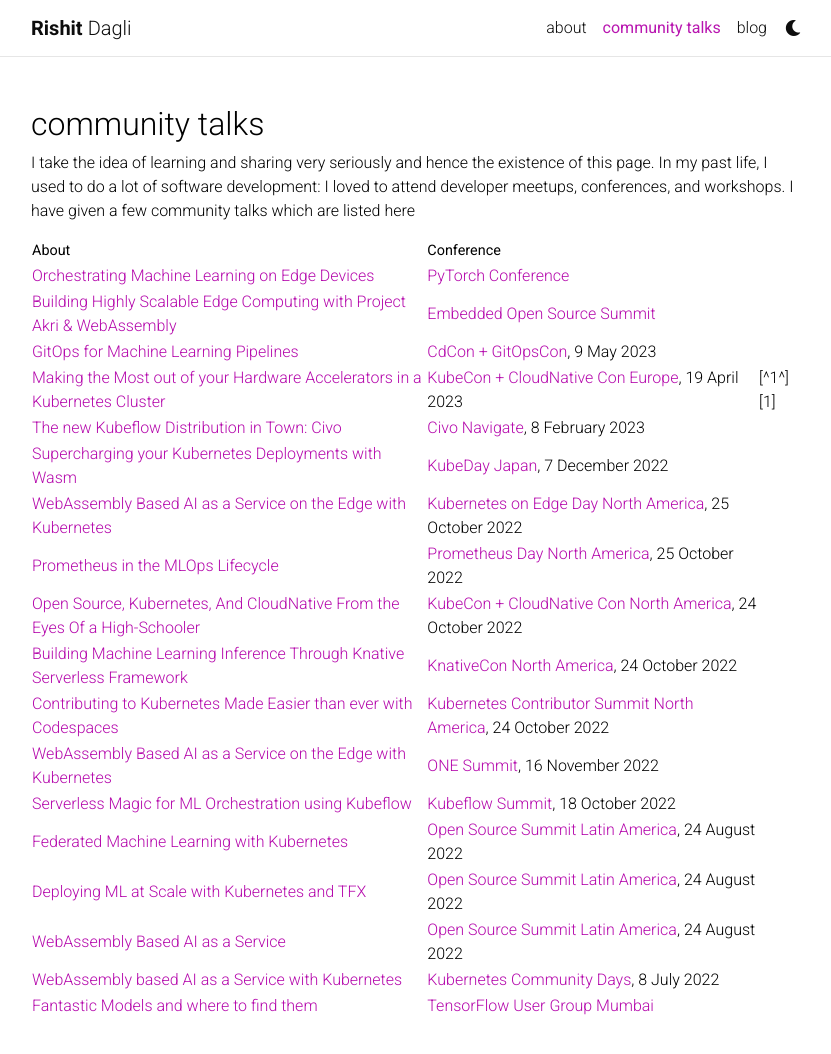
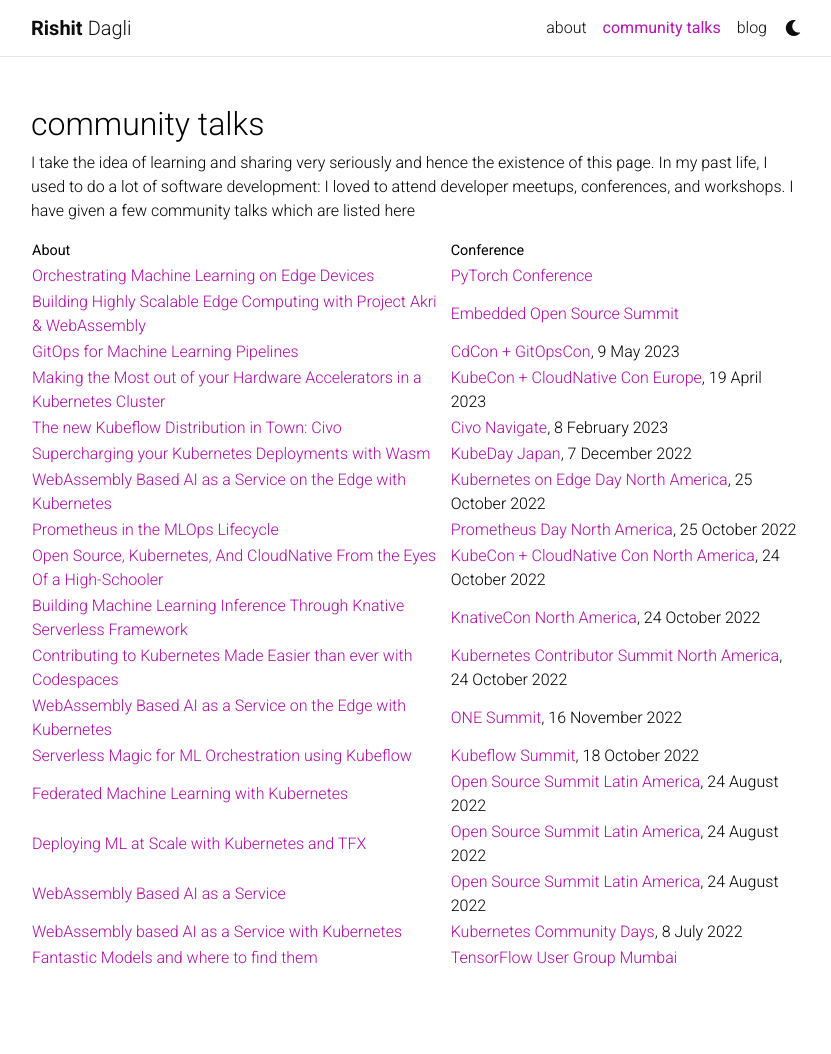
Before and after one commit to Rishit-dagli/personal-website, a Jekyll site: the page built from _pages/community-talks.md, in a window 1280 px wide and 1089 px high. Shown: the top 1054 px of the window, without its empty margins (224-1055 px from the left). Built offline with Jekyll 4.4.1, drawn with Linux system fonts in a browser that asks for light colours; comment, search, counter and statistics services are not loaded; a style sheet for code colours, icons or effects is not loaded.

Commit message:
Update community-talks.md

```diff
--- a/_pages/community-talks.md
+++ b/_pages/community-talks.md
@@ -15,7 +15,7 @@
 | [Orchestrating Machine Learning on Edge Devices](https://youtu.be/B3p9R71AgyY) | [PyTorch Conference](https://events.linuxfoundation.org/pytorch-conference/) |
 | [Building Highly Scalable Edge Computing with Project Akri & WebAssembly](https://youtu.be/qt_HLvpSyzs) | [Embedded Open Source Summit](https://events.linuxfoundation.org/embedded-open-source-summit/) |
 | [GitOps for Machine Learning Pipelines](https://youtu.be/CwZnOTZD5UE) | [CdCon + GitOpsCon](https://events.linuxfoundation.org/cdcon-gitopscon/), 9 May 2023 |
-| [Making the Most out of your Hardware Accelerators in a Kubernetes Cluster](https://youtu.be/9g0ZlX0y3jw) | [KubeCon + CloudNative Con Europe](https://events.linuxfoundation.org/kubecon-cloudnativecon-europe/), 19 April 2023 |[^1^][1]
+| [Making the Most out of your Hardware Accelerators in a Kubernetes Cluster](https://youtu.be/9g0ZlX0y3jw) | [KubeCon + CloudNative Con Europe](https://events.linuxfoundation.org/kubecon-cloudnativecon-europe/), 19 April 2023 |
 | [The new Kubeflow Distribution in Town: Civo](https://youtu.be/8f2fem7nRiE) | [Civo Navigate](https://navigate.civo.com/), 8 February 2023 |
 | [Supercharging your Kubernetes Deployments with Wasm](https://youtu.be/7s26II7B5jE) | [KubeDay Japan](https://kubeday.cloudnative.jp/), 7 December 2022 |
 | [WebAssembly Based AI as a Service on the Edge with Kubernetes](https://youtu.be/6xYQ8l4Jf1w) | [Kubernetes on Edge Day North America](https://events.linuxfoundation.org/kubernetes-on-edge-day/), 25 October 2022 |
```
